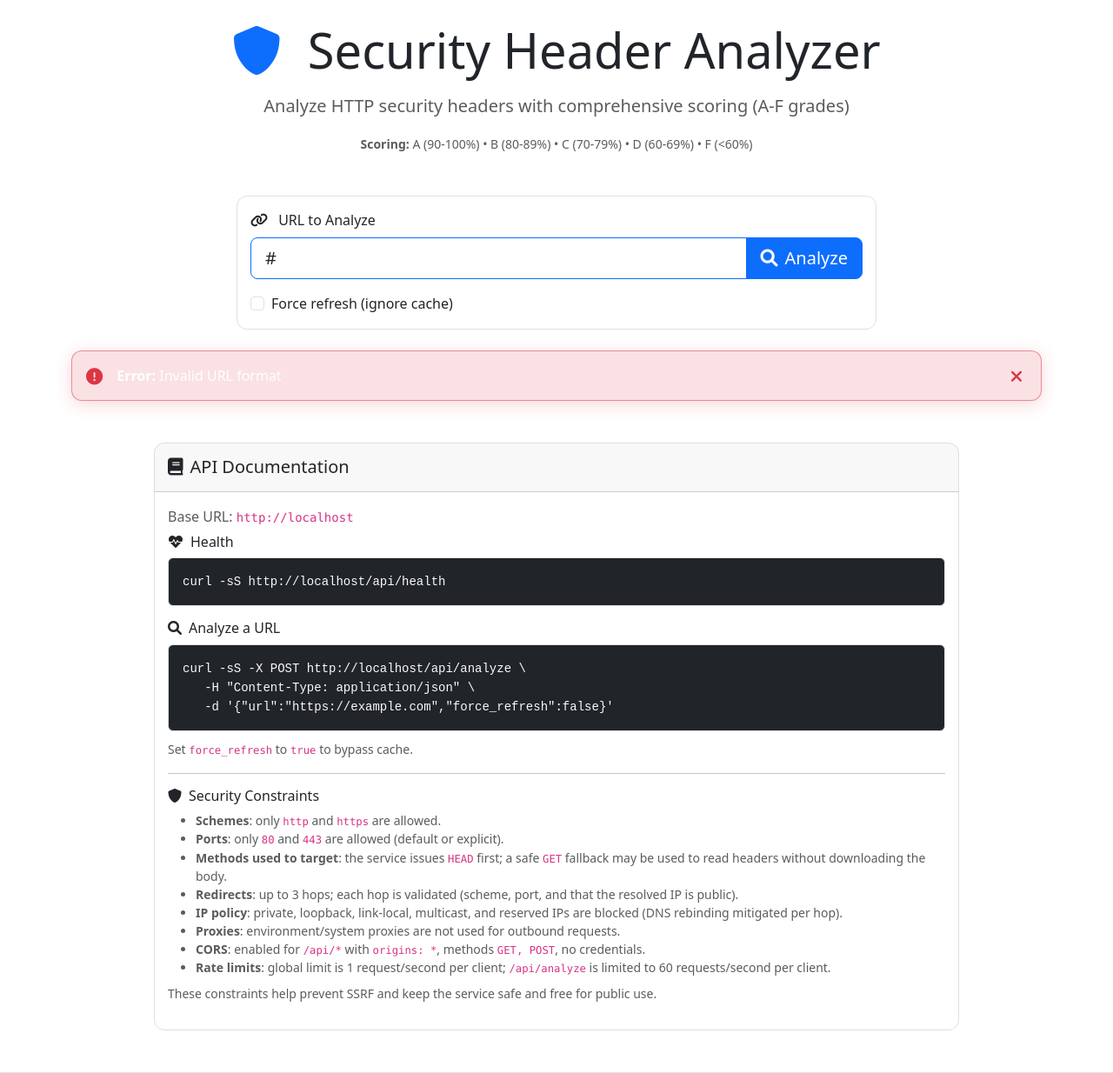
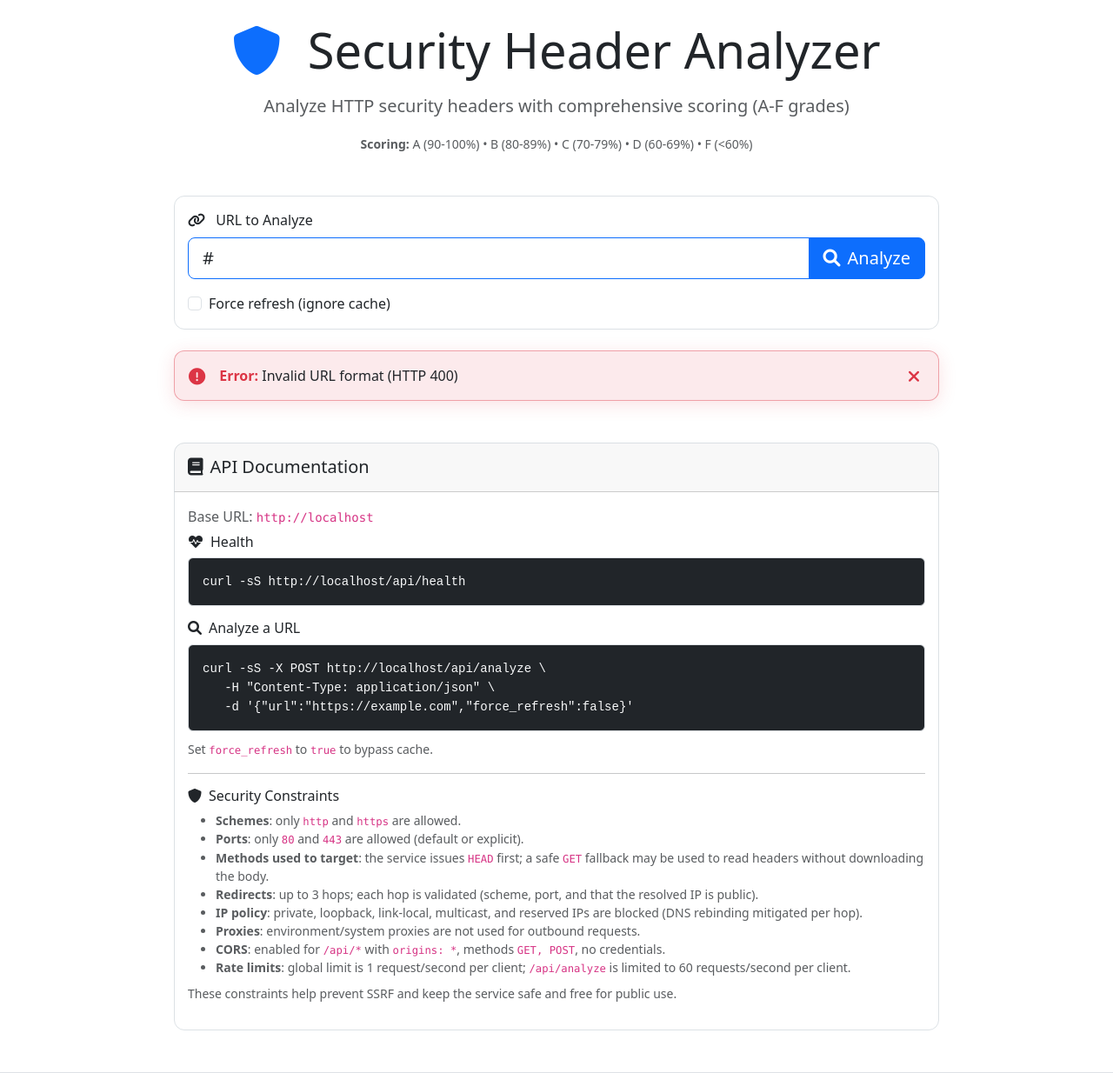
Before and after one commit to jonasfroeller/header-checker, a Flask app: template templates/index.html in a window 1280 px wide. Shown: the part 59-1293 px from the top of the page at 87% size. Run offline with Flask 3, Linux system fonts and the light colour scheme; the template is opened without the code that fills it: most values are stand-ins (such as "Sample title", 1, 10 or a date in 2020); some libraries are stand-ins or nearby versions.

Commit message:
fix(ui): align warnings/raw-data cards and catch parse errors

```diff
--- a/app.py
+++ b/app.py
@@ -5,6 +5,7 @@ from flask_limiter import Limiter
 from flask_limiter.util import get_remote_address
 from werkzeug.middleware.proxy_fix import ProxyFix
 from flask_cors import CORS
+from werkzeug.exceptions import HTTPException, RequestEntityTooLarge
 import secrets
 from services.humble_service import HumbleService
 from services.cache_service import CacheService
@@ -238,6 +239,24 @@ def not_found_handler(e):
     }), 404
 
 
+@app.errorhandler(413)
+def request_entity_too_large(e: RequestEntityTooLarge):
+    """Return JSON for payloads exceeding MAX_CONTENT_LENGTH"""
+    return jsonify({
+        'error': 'Request entity too large',
+        'message': 'The request payload exceeds the allowed size.'
+    }), 413
+
+
+@app.errorhandler(HTTPException)
+def handle_http_exception(e: HTTPException):
+    """Return JSON instead of HTML for generic HTTP errors"""
+    return jsonify({
+        'error': e.name or 'HTTP error',
+        'message': e.description or 'An HTTP error occurred'
+    }), getattr(e, 'code', 500)
+
+
 @app.errorhandler(500)
 def internal_error_handler(e):
     """Handle 500 errors"""
--- a/static/app.js
+++ b/static/app.js
@@ -114,13 +114,22 @@ class SecurityHeaderAnalyzer {
                 })
             });
 
-            const data = await response.json();
+            const contentType = response.headers.get('content-type') || '';
+            let data = null;
+            if (contentType.includes('application/json')) {
+                data = await response.json();
+            } else {
+                const text = await response.text();
+                data = { error: 'Non-JSON response', message: text, status: response.status };
+            }
 
             if (response.ok) {
                 this.displayResults(data);
                 this.updateShareLink(data.url || url);
             } else {
-                this.showError(data.message || 'Analysis failed');
+                const snippet = (data && data.message) ? String(data.message).slice(0, 240) : 'Analysis failed';
+                const statusInfo = response.status ? ` (HTTP ${response.status})` : '';
+                this.showError(`${snippet}${statusInfo}`);
             }
         } catch (error) {
             this.showError('Network error: ' + error.message);
--- a/static/style.css
+++ b/static/style.css
@@ -341,13 +341,13 @@ html {
 
 /* Error notification styling */
 .error-notification {
-    background: rgba(220, 53, 69, 0.15);
-    border: 1px solid rgba(220, 53, 69, 0.5);
+    background: rgba(220, 53, 69, 0.1);
+    border: 1px solid rgba(220, 53, 69, 0.4);
     border-radius: 12px;
-    color: #ffffff;
+    color: var(--bs-body-color);
     padding: 16px;
-    backdrop-filter: blur(10px);
-    box-shadow: 0 4px 20px rgba(220, 53, 69, 0.2);
+    backdrop-filter: blur(6px);
+    box-shadow: 0 4px 20px rgba(220, 53, 69, 0.15);
 }
 
 .error-notification i:first-child {
@@ -356,13 +356,14 @@ html {
 }
 
 .error-notification strong {
-    color: #ffffff;
+    color: var(--bs-danger);
 }
 
 .error-close {
     background: none;
     border: none;
-    color: rgba(255, 255, 255, 0.6);
+    color: rgba(33, 37, 41, 0.6); /* fallback */
+    color: color-mix(in srgb, var(--bs-body-color) 60%, transparent);
     cursor: pointer;
     padding: 6px;
     border-radius: 4px;
@@ -376,8 +377,8 @@ html {
 }
 
 .error-close:hover {
-    color: #ffffff;
-    background: rgba(255, 255, 255, 0.1);
+    color: var(--bs-body-color);
+    background: rgba(0, 0, 0, 0.06);
 }
 
 .error-close i {
--- a/templates/index.html
+++ b/templates/index.html
@@ -122,8 +122,8 @@
         </div>
 
         <!-- URL Input Form -->
-        <div class="row justify-content-center">
-          <div class="col-lg-8">
+        <div>
+          <div class="mx-auto" style="max-width: 880px;">
             <div class="card shadow">
               <div class="card-body">
                 <form id="analyzeForm">
@@ -190,8 +190,8 @@
         <!-- Results Section -->
         <div id="resultsSection" class="mt-4" style="display: none">
           <!-- Summary Card -->
-          <div id="results" class="row">
-            <div class="col-12">
+          <div id="results">
+            <div class="mx-auto" style="max-width: 880px;">
               <div class="card shadow mb-4">
                 <div class="card-body p-4">
                   <div class="row align-items-center gx-0">
@@ -232,40 +232,34 @@
           </div>
 
           <!-- Security Headers Analysis -->
+          <div>
+            <div class="mx-auto" style="max-width: 880px;">
+              <div class="card shadow mb-4">
+                <div class="card-body">
                   <div class="row">
-            <div class="col-lg-6">
-              <div class="card shadow mb-4">
-                <div class="card-header">
-                  <h6 class="mb-0">
+                    <div class="col-md-6 mb-3 mb-md-0">
+                      <h6 class="mb-3">
                         <i class="fas fa-check-circle text-success me-2"></i>
                         Present Headers
                       </h6>
+                      <div id="presentHeaders"><!-- Populated dynamically --></div>
                     </div>
-                <div class="card-body" id="presentHeaders">
-                  <!-- Present headers will be populated here -->
+                    <div class="col-md-6">
+                      <h6 class="mb-3">
+                        <i class="fas fa-exclamation-triangle text-warning me-2"></i>
+                        Missing Headers
+                      </h6>
+                      <div id="missingHeaders"><!-- Populated dynamically --></div>
                     </div>
                   </div>
-            </div>
-            <div class="col-lg-6">
-              <div class="card shadow mb-4">
-                <div class="card-header">
-                  <h6 class="mb-0">
-                    <i
-                      class="fas fa-exclamation-triangle text-warning me-2"
-                    ></i>
-                    Missing Headers
-                  </h6>
-                </div>
-                <div class="card-body" id="missingHeaders">
-                  <!-- Missing headers will be populated here -->
                 </div>
               </div>
             </div>
           </div>
 
           <!-- Warnings -->
-          <div id="warningsSection" class="row" style="display: none">
-            <div class="col-12">
+          <div id="warningsSection" style="display: none">
+            <div class="mx-auto" style="max-width: 880px;">
               <div class="card shadow mb-4">
                 <div class="card-header bg-warning text-dark">
                   <h6 class="mb-0">
@@ -281,8 +275,8 @@
           </div>
 
           <!-- Raw Data -->
-          <div class="row">
-            <div class="col-12">
+          <div>
+            <div class="mx-auto" style="max-width: 880px;">
               <div class="card shadow">
                 <div class="card-header position-relative py-3">
                   <h6 class="mb-0 d-flex align-items-center">
@@ -315,9 +309,11 @@
         </div>
 
         <!-- Error Alert -->
+        <div class="mt-4">
+          <div class="mx-auto" style="max-width: 880px;">
             <div
               id="errorAlert"
-          class="error-notification mt-4"
+              class="error-notification"
               style="display: none"
             >
               <div class="d-flex align-items-center">
@@ -335,10 +331,12 @@
                 </button>
               </div>
             </div>
+          </div>
+        </div>
 
         <!-- API Documentation -->
-        <div id="api-docs" class="row justify-content-center mt-5">
-          <div class="col-lg-10">
+        <div id="api-docs" class="mt-5">
+          <div class="mx-auto" style="max-width: 880px;">
             <div class="card shadow">
               <div class="card-header py-3">
                 <h5 class="mb-0 d-flex align-items-center">
```
Lines whose indentation alone changed are shown as unchanged.
